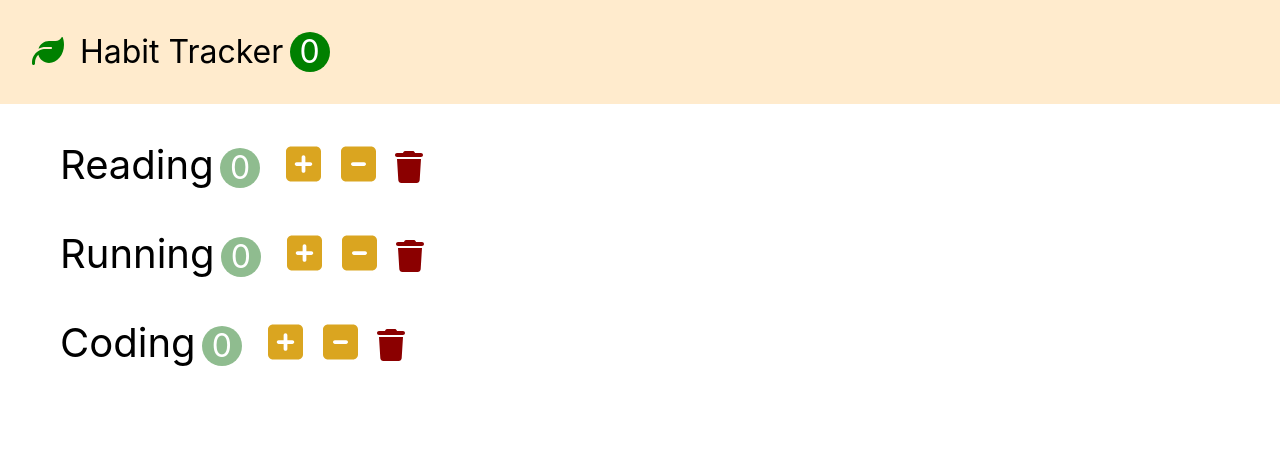
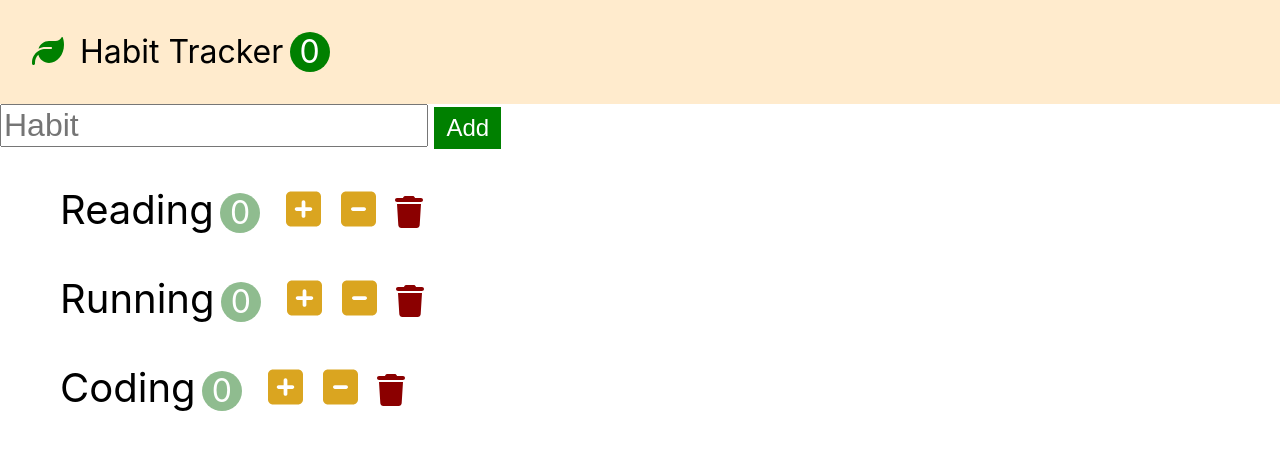
Before and after one commit to wonsikgo/learn-react, a React (Create React App) app in the folder reart-basic/habit-tracker/: page / in a window 1280 px wide. Shown: the top 450 px of the page. Built offline with nearby package versions, Linux system fonts and the light colour scheme.

Commit message:
habitAddForm 컴포넌트 추가

```diff
--- a/reart-basic/habit-tracker/src/app.css
+++ b/reart-basic/habit-tracker/src/app.css
@@ -30,6 +30,22 @@
   background-color: green;
   color: white;
   border-radius: 50%;
+}
+
+.add-input {
+  font-size: 2rem;
+}
+
+.add-input {
+  margin-right: 0.2em;
+}
+
+.add-button {
+  height: 100%;
+  font-size: 1.5rem;
+  padding: 0.3em 0.5em;
+  background-color: green;
+  color: white;
 }
 
 .habit {
--- a/reart-basic/habit-tracker/src/app.jsx
+++ b/reart-basic/habit-tracker/src/app.jsx
@@ -6,9 +6,9 @@
 class app extends Component {
   state = {
     habits: [
-      { id: 1, name: "Reading", count: "0" },
-      { id: 2, name: "Running", count: "0" },
-      { id: 3, name: "Coding", count: "0" },
+      { id: 1, name: "Reading", count: 0 },
+      { id: 2, name: "Running", count: 0 },
+      { id: 3, name: "Coding", count: 0 },
     ],
   };
 
@@ -31,6 +31,10 @@
     const habits = this.state.habits.filter((item) => item.id !== habit.id);
     this.setState({ habits });
   };
+  handleAdd = (name) => {
+    const habits = [...this.state.habits, { id: Date.now(), name, count: 0 }];
+    this.setState({ habits });
+  };
 
   render() {
     return (
@@ -43,6 +47,7 @@
           onIncreament={this.handleIncreament}
           onDecreament={this.handleDecreamemt}
           onDelete={this.handleDelete}
+          onAdd={this.handleAdd}
         />
       </>
     );
--- /dev/null
+++ b/reart-basic/habit-tracker/src/components/habitAddForm.jsx
@@ -0,0 +1,28 @@
+import React, { Component } from "react";
+
+class HabitAddForm extends Component {
+  formRef = React.createRef();
+  inputRef = React.createRef();
+
+  onSubmit = (event) => {
+    event.preventDefault();
+    const name = this.inputRef.current.value;
+    name && this.props.onAdd(name);
+    this.inputRef.current.value = "";
+  };
+  render() {
+    return (
+      <form ref={this.formRef} className="add-form" onSubmit={this.onSubmit}>
+        <input
+          ref={this.inputRef}
+          type="text"
+          className="add-input"
+          placeholder="Habit"
+        />
+        <button className="add-button">Add</button>
+      </form>
+    );
+  }
+}
+
+export default HabitAddForm;
--- a/reart-basic/habit-tracker/src/components/habits.jsx
+++ b/reart-basic/habit-tracker/src/components/habits.jsx
@@ -1,5 +1,6 @@
 import React, { Component } from "react";
 import Habit from "./habit";
+import HabitAddForm from "./habitAddForm";
 
 class Habits extends Component {
   handleIncreament = (habit) => {
@@ -11,8 +12,13 @@
   handleDelete = (habit) => {
     this.props.onDelete(habit);
   };
+  handleAdd = (name) => {
+    this.props.onAdd(name);
+  };
   render() {
     return (
+      <>
+        <HabitAddForm onAdd={this.handleAdd} />
         <ul>
           {this.props.habits.map((habit) => (
             <Habit
@@ -24,6 +30,7 @@
             />
           ))}
         </ul>
+      </>
     );
   }
 }
```
Lines whose indentation alone changed are shown as unchanged.
